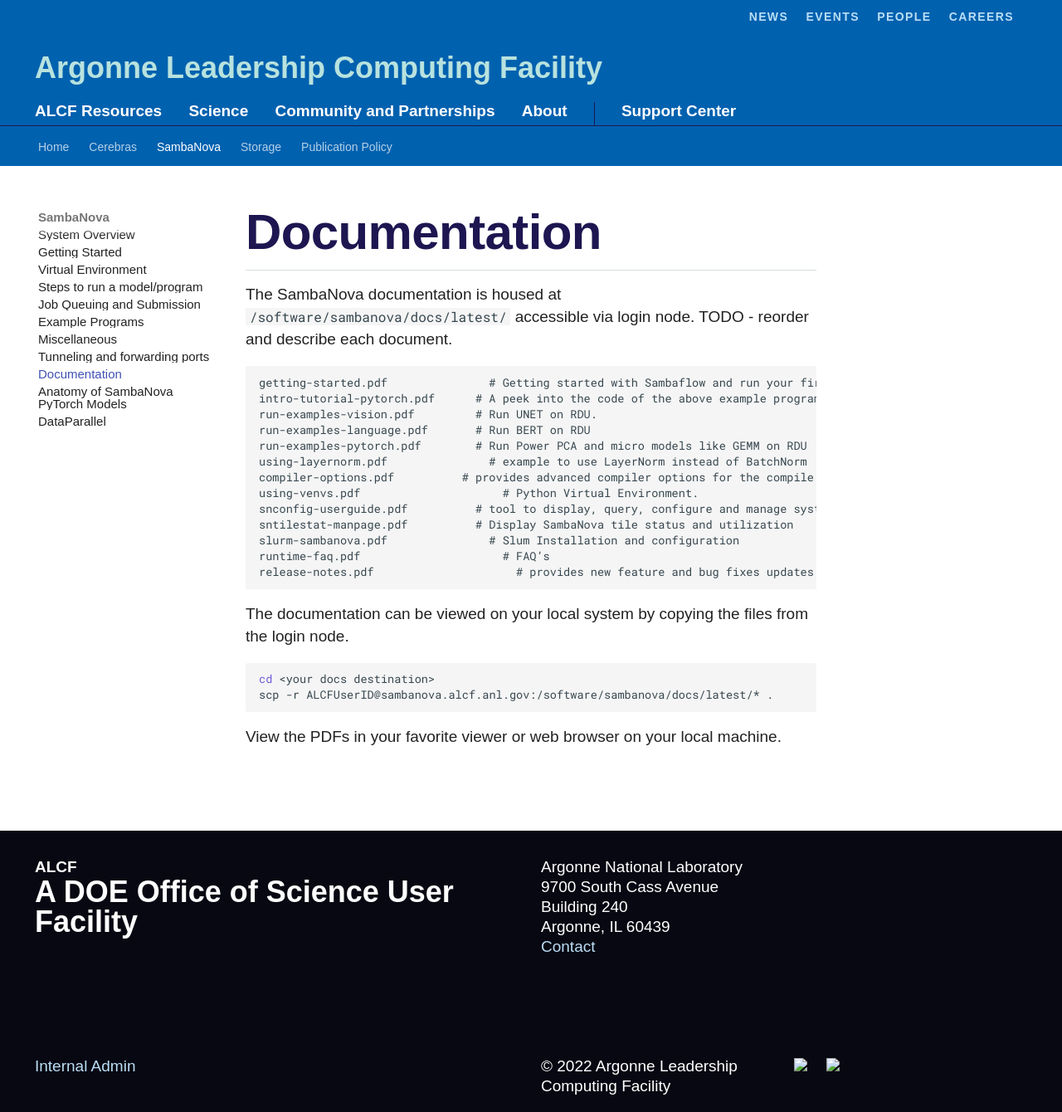
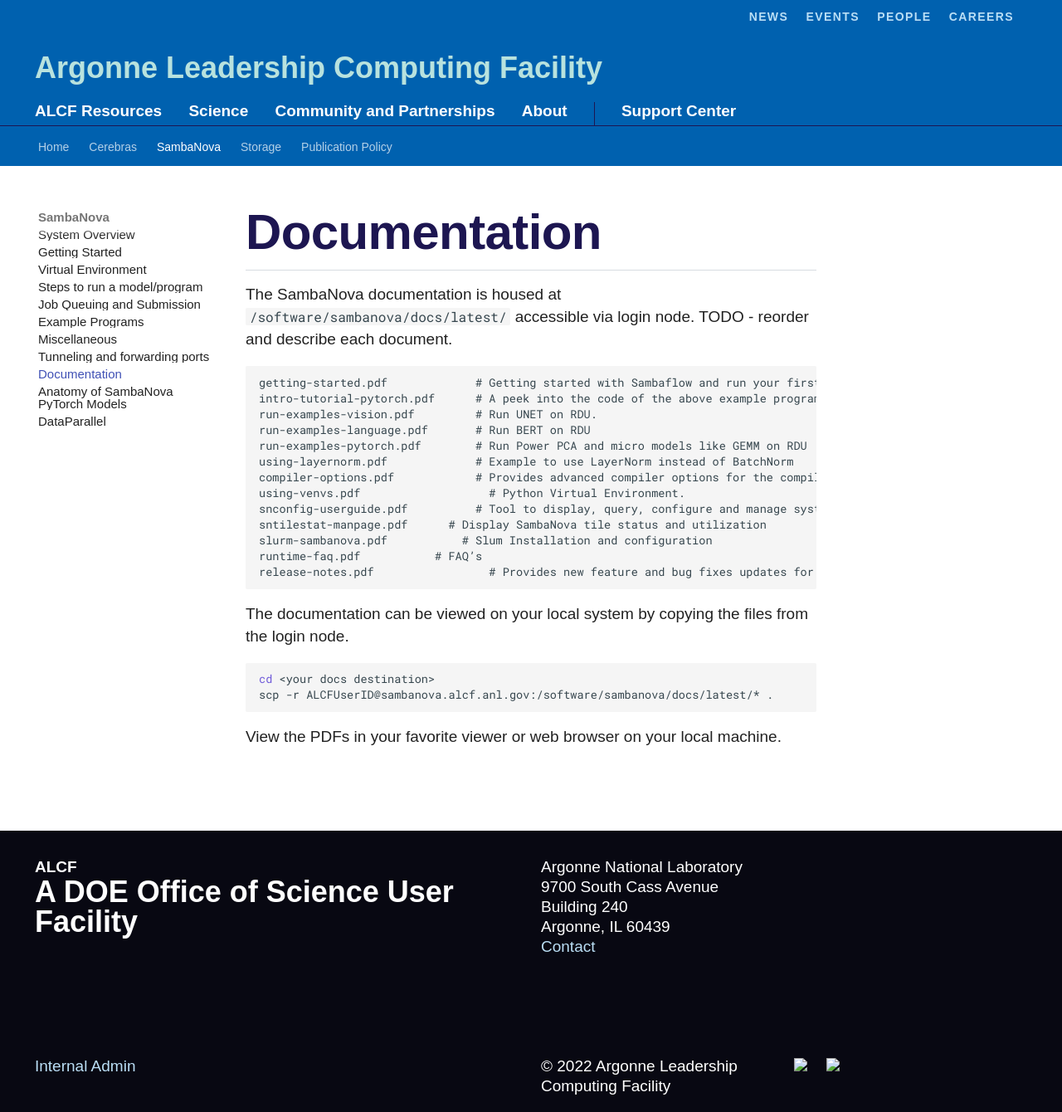
Before and after one commit to argonne-lcf/ai-testbed-userdocs, an MkDocs documentation site: the page built from docs/sambanova/Miscellaneous.md, in a window 1280 px wide and 1340 px high. Shown: the whole window at 83% size. Built offline with MkDocs 1.6.1 and Material for MkDocs 9.7.7, drawn with Linux system fonts in a browser that asks for light colours; some web fonts are replaced; comment, search, counter and statistics services are not loaded.

````diff
--- a/docs/sambanova/Miscellaneous.md
+++ b/docs/sambanova/Miscellaneous.md
@@ -3,19 +3,19 @@
 The SambaNova documentation is housed at `/software/sambanova/docs/latest/` accessible via login node. TODO - reorder and describe each document.
 
 ```text
-getting-started.pdf			      # Getting started with Sambaflow and run your first example program (LogReg).
+getting-started.pdf			    # Getting started with Sambaflow and run your first example program (LogReg).
 intro-tutorial-pytorch.pdf		# A peek into the code of the above example program.
 run-examples-vision.pdf		    # Run UNET on RDU.
 run-examples-language.pdf	    # Run BERT on RDU
 run-examples-pytorch.pdf	  	# Run Power PCA and micro models like GEMM on RDU
-using-layernorm.pdf			      # example to use LayerNorm instead of BatchNorm
-compiler-options.pdf          # provides advanced compiler options for the compile command.
-using-venvs.pdf				        # Python Virtual Environment.
-snconfig-userguide.pdf		    # tool to display, query, configure and manage system resources on SN
-sntilestat-manpage.pdf		    # Display SambaNova tile status and utilization
-slurm-sambanova.pdf			      # Slum Installation and configuration
-runtime-faq.pdf			        	# FAQ’s
-release-notes.pdf				      # provides new feature and bug fixes updates for each release version.
+using-layernorm.pdf			    # Example to use LayerNorm instead of BatchNorm
+compiler-options.pdf            # Provides advanced compiler options for the compile command.
+using-venvs.pdf				      # Python Virtual Environment.
+snconfig-userguide.pdf		    # Tool to display, query, configure and manage system resources on SN
+sntilestat-manpage.pdf		# Display SambaNova tile status and utilization
+slurm-sambanova.pdf			  # Slum Installation and configuration
+runtime-faq.pdf           # FAQ’s
+release-notes.pdf				  # Provides new feature and bug fixes updates for each release version.
 
 ```
 
````
